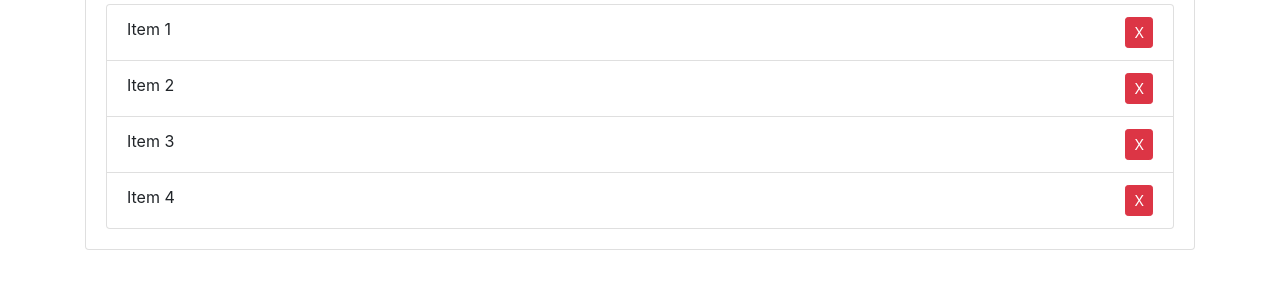
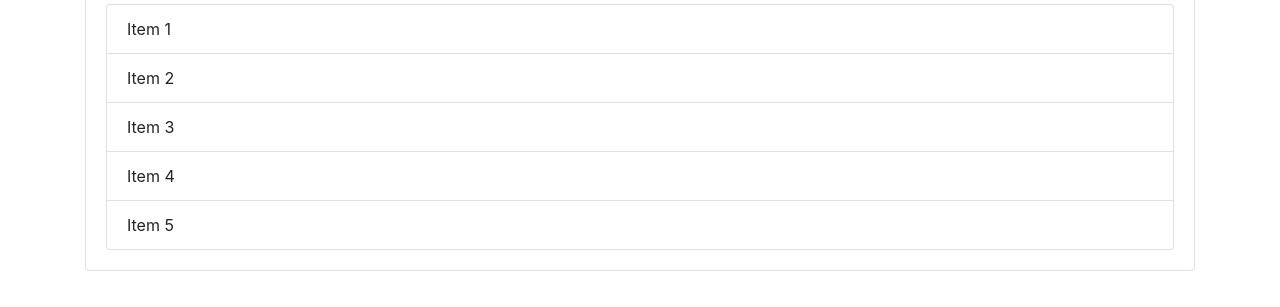
Before and after one commit to utcool7/JavaScript-, a plain HTML site: page DOM Manipulation/index.html in a window 1280 px wide. Shown: the part 273-580 px from the top of the page. Drawn offline with nearby package versions, Linux system fonts and the light colour scheme.

Commit message:
li item 5 added

```diff
--- a/DOM Manipulation/index.html
+++ b/DOM Manipulation/index.html
@@ -31,10 +31,11 @@
             </form>
             <h2 class="title">Items</h2>
             <ul id="items" class="list-group">
-                <li class="list-group-item">Item 1 <button class="btn btn-danger btn-sm float-right delete">X</button></li>
-                <li class="list-group-item">Item 2 <button class="btn btn-danger btn-sm float-right delete">X</button></li>
-                <li class="list-group-item">Item 3 <button class="btn btn-danger btn-sm float-right delete">X</button></li>
-                <li class="list-group-item">Item 4 <button class="btn btn-danger btn-sm float-right delete">X</button></li>
+                <li class="list-group-item">Item 1</li>
+                <li class="list-group-item">Item 2</li>
+                <li class="list-group-item">Item 3</li>
+                <li class="list-group-item">Item 4</li>
+                <li>Item 5</li>
             </ul>
         </div>
     </div>
```
